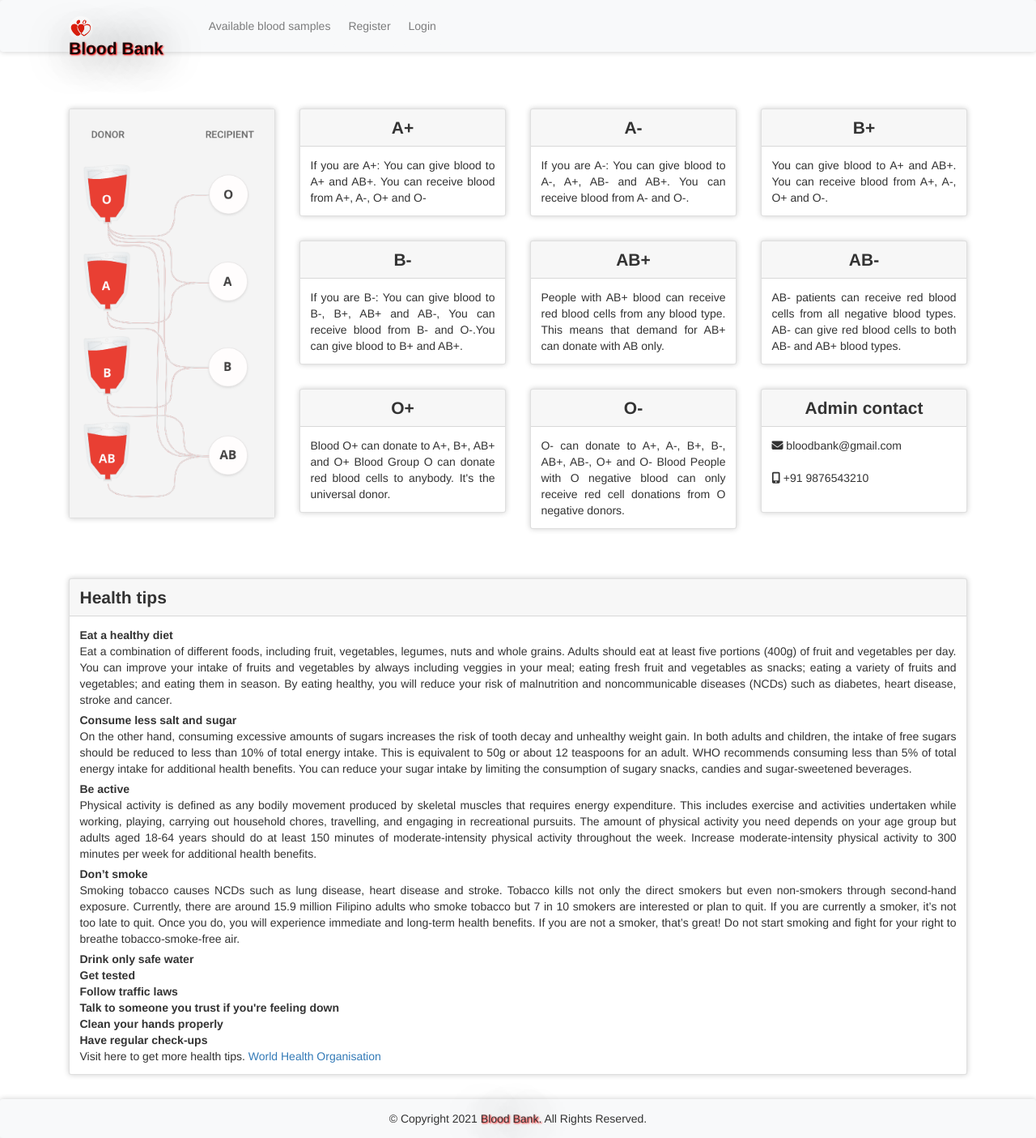
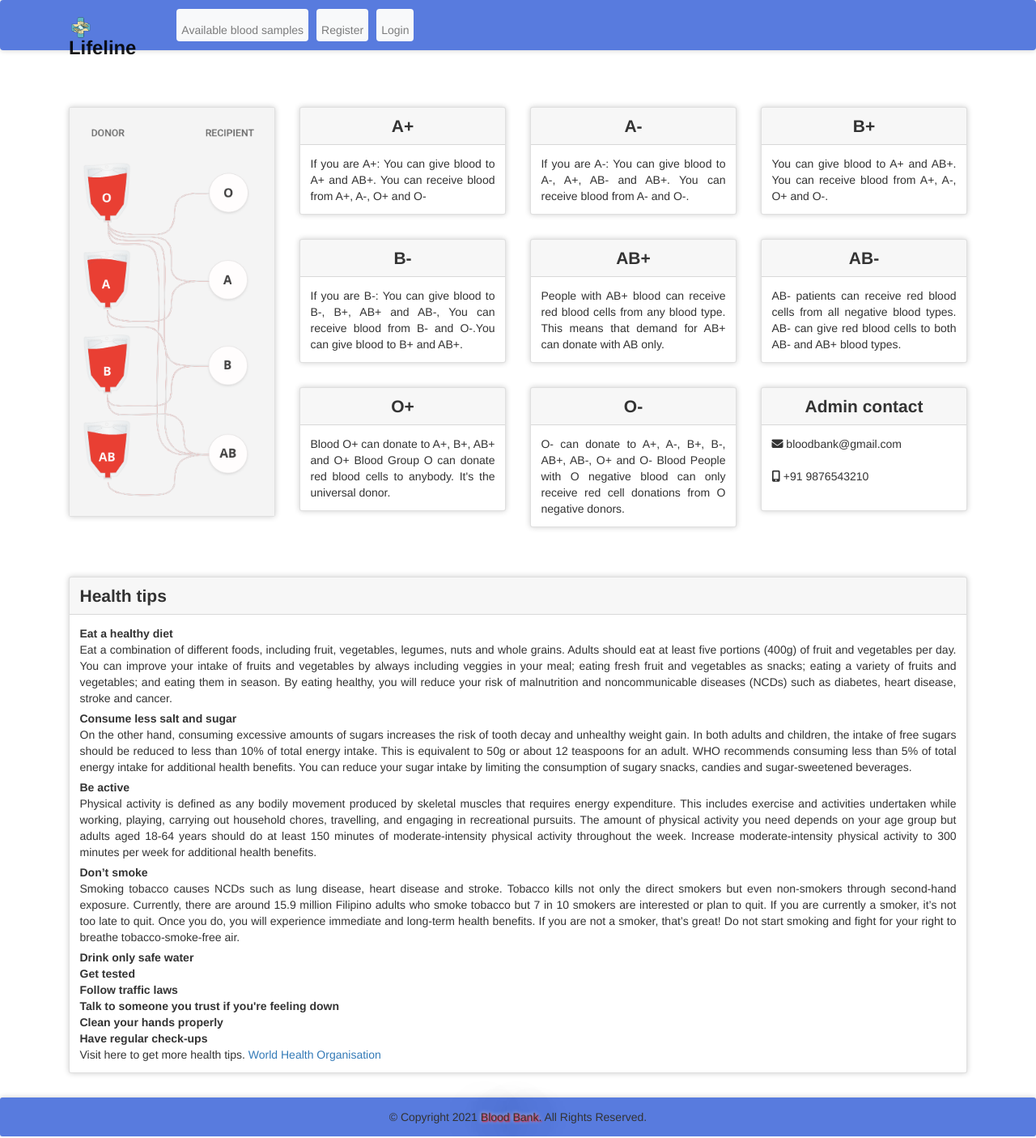
Before and after one commit to Sukhendu2002/lifeline, a PHP site: page /index.php in a window 1280 px wide. Shown: the whole page at 81% size. Run offline with PHP 8.4, Linux system fonts and the light colour scheme; some libraries are stand-ins or nearby versions.

Commit message:
fixed the header

```diff
--- a/css/style.css
+++ b/css/style.css
@@ -1,53 +1,65 @@
-body{
-
-}
-.cont{
+/* body {
+} */
+.cont {
   padding-top: 40px;
   text-align: justify;
   font-size: 1em;
 }
 
-.fas{
-    color: #5851DB;
+.fas {
+  color: #5851db;
 }
 
-.card ,nav, .footer,tr,video{
+.bg-light {
+  background-color: #587bde !important;
+}
+.nav-link {
+  height: 40px;
+}
+
+.card,
+nav,
+.footer,
+tr,
+video {
   border-radius: 3px;
   transition: all 200ms ease-out;
   box-shadow: 0px 0px 7px rgba(0, 0, 0, 0.2);
 }
 
-tr,th,td{
-    border:0.1px solid silver;
+tr,
+th,
+td {
+  border: 0.1px solid silver;
   text-align: center;
 }
 
-.nav-item{
+.nav-item {
   margin-left: 10px;
 }
 
-.navbar-brand{
-    text-shadow: 1px 1px 2px red, 0 0 50px black, 0 0 5px white;
+.navbar-brand {
+  /* text-shadow: 1px 1px 2px #007cff, 0 0 0px black, 0 0 5px white; */
   font-weight: bold;
-    font-size: 1.5em;
+  font-size: 1.7em;
 }
 
-.title{
+.title {
   font-weight: bold;
   font-size: 1.7em;
   text-transform: capitalize;
   text-align: center;
 }
 
-.brand{
+.brand {
   text-shadow: 1px 1px 2px red, 0 0 50px black, 0 0 5px white;
 }
 
-.rounded-circle{
+.rounded-circle {
   margin-top: -2.5px;
 }
 
-.card-header{
+.card-header {
   font-weight: bolder;
   font-size: 1.5em;
 }
@@ -57,26 +69,26 @@ margin-left: 10px;
   color: black;
 }
 
-form{
+form {
   padding-top: 20px;
 }
 
-a:link{
+a:link {
   text-decoration: none;
 }
 
-.footer{
+.footer {
   padding: 14px;
 }
 
-.alert{
-    border:1px solid #5cb85c;
+.alert {
+  border: 1px solid #5cb85c;
   border-left: 5px solid #5cb85c;
   border-right: 5px solid #5cb85c;
 }
 
-.error{
-    border:1px solid red;
+.error {
+  border: 1px solid red;
   border-left: 5px solid red;
   border-right: 5px solid red;
 }
--- a/head.php
+++ b/head.php
@@ -12,5 +12,5 @@
     <script src="https://stackpath.bootstrapcdn.com/bootstrap/4.5.0/js/bootstrap.min.js"></script>
     <script src="https://kit.fontawesome.com/a076d05399.js"></script>
     <link href="css/style.css" rel="stylesheet"/>
-    <link rel="shortcut icon" type="image/jpeg" href="image/favicon.jpg">
+    <link rel="shortcut icon" type="image/jpeg" href="image/favicon.png">
 </head>
--- a/header.php
+++ b/header.php
@@ -1,6 +1,6 @@
 <nav class="navbar navbar-expand-sm navbar-light bg-light sticky-top">
 	<div class="container">
-		<a class="navbar-brand" href="index.php"><img src="image/favicon.jpg" width="30" height="30" class="rounded-circle">Blood Bank</a>
+		<a class="navbar-brand" href="index.php"><img src="image/favicon.png" width="30" height="30" class="rounded-circle">Lifeline</a>
 
           <button class="navbar-toggler" type="button" data-toggle="collapse" data-target="#collapsibleNavbar"><i class="fas fa-align-left"></i></span>
           </button>
--- a/index.php
+++ b/index.php
@@ -4,7 +4,7 @@
     ?>
 <!DOCTYPE html>
 <html>
-<?php $title="Bloodbank | home page"; ?>
+<?php $title="Lifeline | home page"; ?>
 <?php require 'head.php'; ?>
 <body>
     <?php require 'header.php'; ?>
```
Also changed, not shown: image/favicon.jpg (deleted), image/favicon.png (added), image/logo.png (added). Lines whose indentation alone changed are shown as unchanged.
